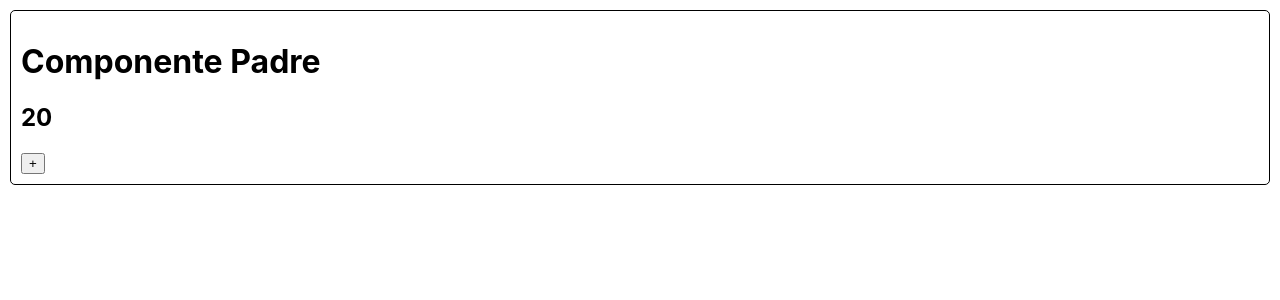
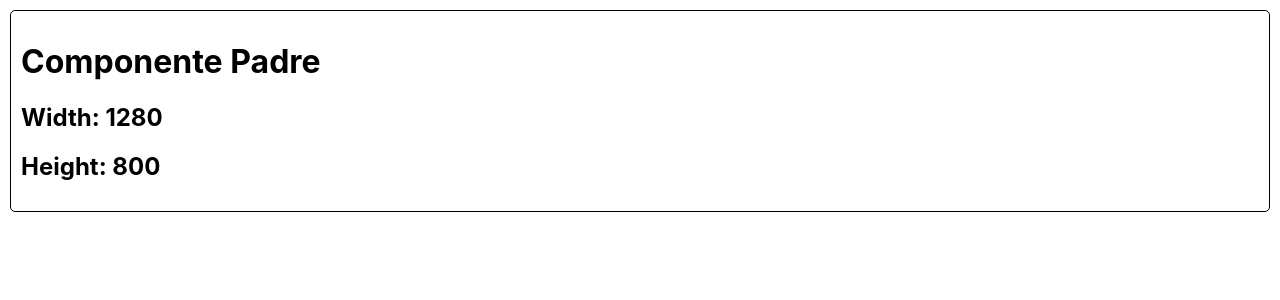
Before and after one commit to adrian1426/UniversidadReactJS, a React (Create React App) app: page / in a window 1280 px wide. Shown: the top 300 px of the page. Built offline with nearby package versions, Linux system fonts and the light colour scheme.

Commit message:
HOC - withResize

```diff
--- a/src/App.js
+++ b/src/App.js
@@ -1,5 +1,5 @@
 import React from 'react';
-import withCounter from './components/HOC/myHOC';
+import withResize from './components/HOC/withResize';
 
 /*
 -Comunicación de componentes - HOC - bidireccional
@@ -11,18 +11,22 @@ import withCounter from './components/HOC/myHOC';
 class App extends React.Component {
 
   render() {
-    console.log(this.props);
     return (
       <div
         style={{ margin: '10px', padding: '10px', border: '1px solid black', borderRadius: '5px' }}
       >
         <h1>Componente Padre</h1>
-        <h2>{this.props.num}</h2>
-        <button onClick={this.props.add}>+</button>
+        <h2>Width: {this.props.width}</h2>
+        <h2>Height: {this.props.height}</h2>
       </div>
     );
   }
 };
 
 
-export default withCounter(App, { click: 20 })({ constSuma: 2 });
+export default withResize(App,
+  {
+    width: window.innerWidth,
+    height: window.innerHeight
+  }
+);
--- /dev/null
+++ b/src/components/HOC/withResize.js
@@ -0,0 +1,37 @@
+import React from 'react';
+
+const withResize = (Componente, config) => {
+  return class extends React.Component {
+
+    state = {
+      width: config.width,
+      height: config.height
+    };
+
+    componentDidMount() {
+      window.addEventListener('resize', this.handleResize);
+    }
+
+    componentWillUnmount() {
+      window.removeEventListener('resize', this.handleResize);
+    }
+
+    handleResize = () => {
+      this.setState({
+        width: window.innerWidth,
+        height: window.innerHeight
+      });
+    };
+
+    render() {
+      return (
+        <Componente
+          width={this.state.width}
+          height={this.state.height}
+        />
+      );
+    }
+  }
+};
+
+export default withResize;
```
